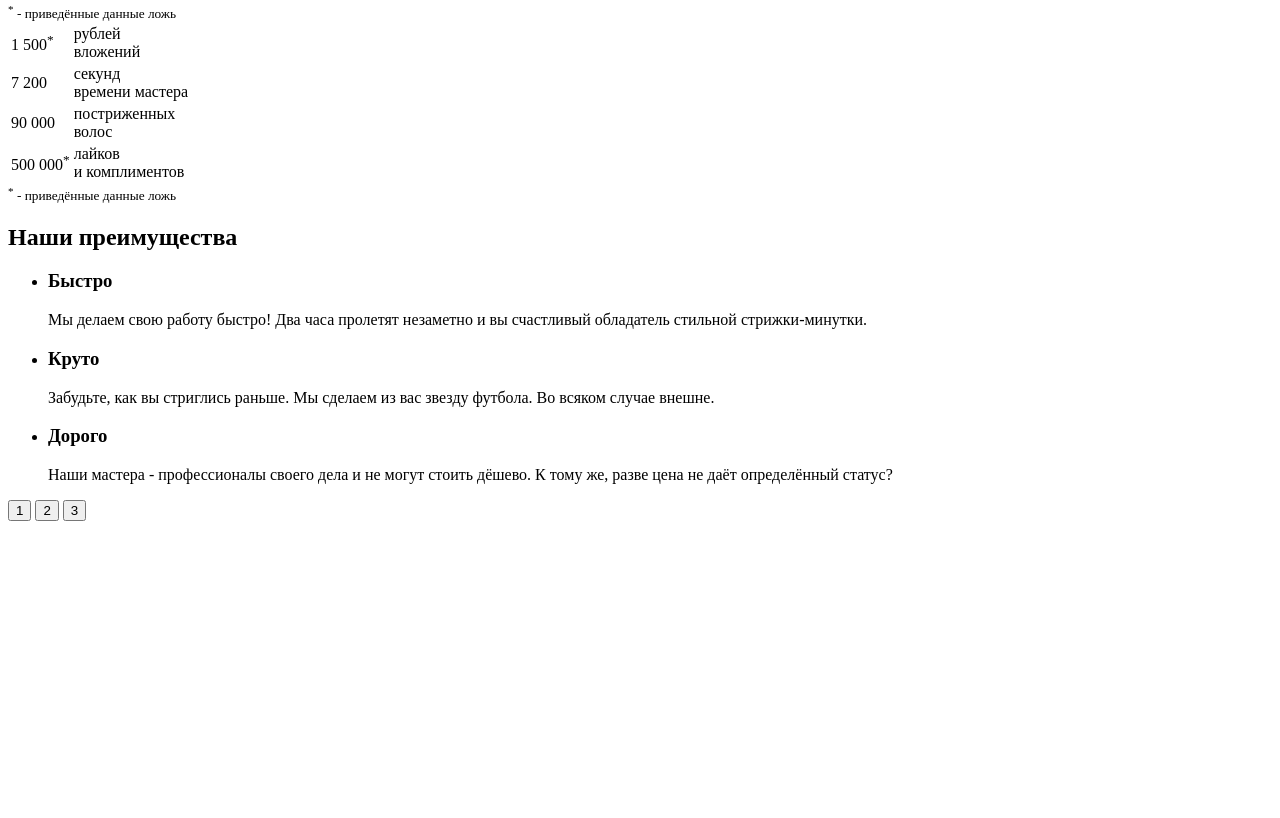
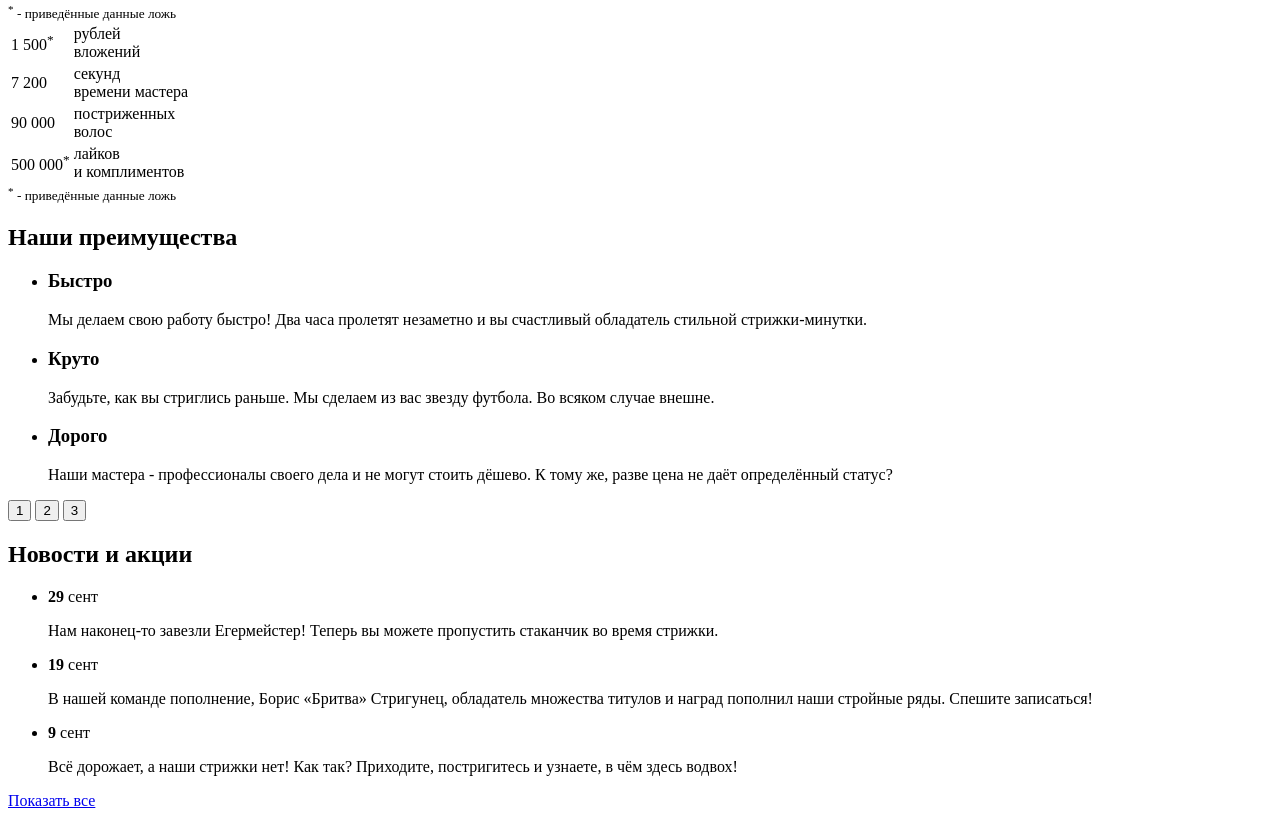
Before and after one commit to joypit13/barbershop_next, a plain HTML site: page index.html in a window 1280 px wide. Shown: the part 379-1197 px from the top of the page. Before the commit the page ends 916 px from the top, so only its background shows below. Drawn offline with Linux system fonts and the light colour scheme.

Commit message:
Добавил блок news в page-main

```diff
--- a/index.html
+++ b/index.html
@@ -116,6 +116,33 @@
       </div>
     </section>
 
+    <section class="news">
+      <div class="news__wrapper">
+        <h2 class="news__title">Новости и акции</h2>
+        <ul class="news__list">
+          <li class="news__item">
+            <time class="news__date" datetime="2017-09-29">
+              <b class="news__day">29</b> сент
+            </time>
+            <p class="news__text">Нам наконец-то завезли Егермейстер! Теперь вы можете пропустить стаканчик во время стрижки.</p>
+          </li>
+          <li class="news__item">
+            <time class="news__date" datetime="2017-09-19">
+              <b class="news__day">19</b> сент
+            </time>
+            <p class="news__text">В нашей команде пополнение, Борис «Бритва» Стригунец, обладатель множества титулов и наград пополнил наши стройные ряды. Спешите записаться!</p>
+          </li>
+          <li class="news__item">
+            <time class="news__date" datetime="2017-09-09">
+              <b class="news__day">9</b> сент
+            </time>
+            <p class="news__text">Всё дорожает, а наши стрижки нет! Как так? Приходите, постригитесь и узнаете, в чём здесь водвох!</p>
+          </li>
+        </ul>
+        <a class="news__to-all button" href="#">Показать все</a>
+      </div>
+    </section>
+
   </main>
 
 </body>
```
